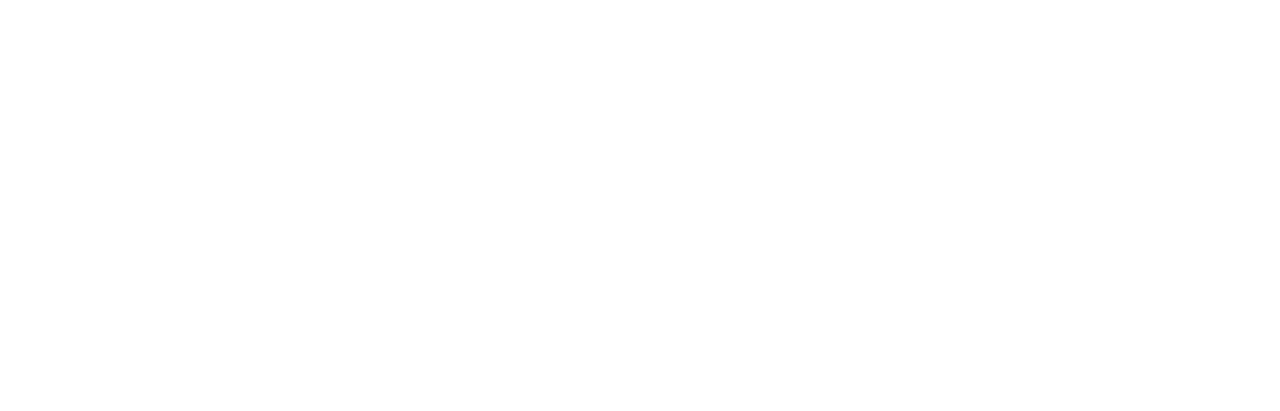
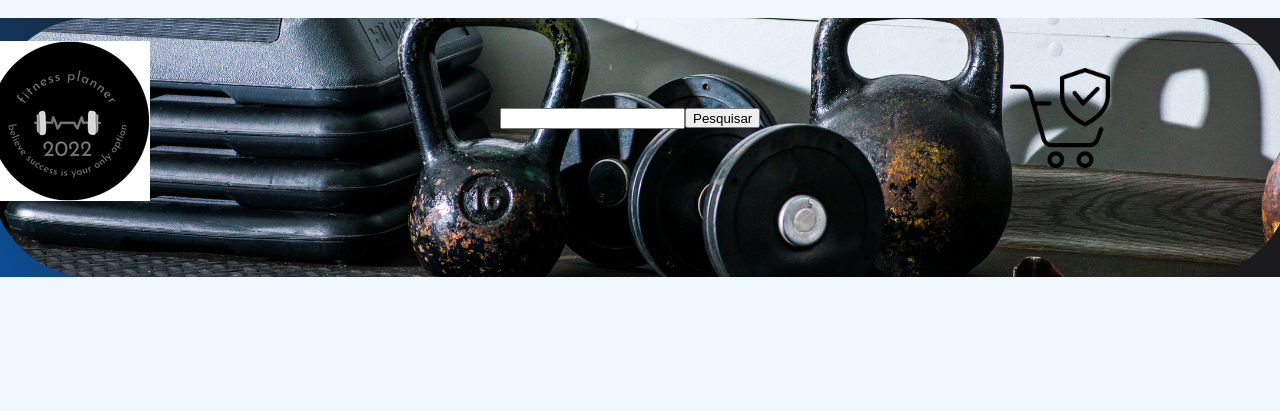
Before and after one commit to marcineiro23/atv-web1, a plain HTML site: page finalizarcompras.html in a window 1280 px wide. Drawn offline with Linux system fonts and the light colour scheme.

Commit message:
novos arquivos

```diff
--- a/carrinhodecompra.css
+++ b/carrinhodecompra.css
@@ -8,9 +8,8 @@ body {
 }
 #filho1 {
     width: 1300px;
-    height: 300px;
-    background-image:url(https://www.gsuplementos.com.br/tema/growth/img/home/banners/banner1.png);
-
+    height: 150px;
+    background-color: aliceblue;
 }
 body {
     height: 100%;
--- a/finalizarcompras.css
+++ b/finalizarcompras.css
@@ -0,0 +1,56 @@
+body {
+    display: flex;
+    justify-content: center;
+    background-color:aliceblue;
+}
+#pai2 {
+
+    width: 1300px;
+    height: 259px;
+    background-image: url(banner\ para\ site.png);
+}
+#filho6 {
+    display: flex;
+width: 500px;
+height: 700px;
+margin-top: 10px;
+}
+#filho6 {
+    display: flex;
+width: 500px;
+height: 700px;
+margin-top: 10px;
+}
+button {
+    width: 300px;
+    height: 30px;
+    margin-top: 80px;
+    }
+    #botaodepesquisa {
+        height: 20px;
+        margin-top: 90px;
+    }
+    #pesquisa {
+        width: 300px;
+        height: 300px;
+        margin-top: 90px;
+        margin-left: 350px;
+    }
+    #compra {
+        margin-top: 50px;
+        margin-left: 250px;
+
+    }
+    #logocompra {
+        width: 100px;
+        height: 100px;
+    }
+    #logo {
+        width: 350px;
+        height: 200px;
+    }
+    #logo2 {
+        margin-top: 23px;
+        width: 160px;
+        height: 160px;
+    }
--- a/finalizarcompras.html
+++ b/finalizarcompras.html
@@ -7,6 +7,42 @@
     <title></title>
 </head>
 <body>
+    <div id="padrasto">
+        <div id="pai2">
+            <div id="filho6">
+                <div id="logo"><img id="logo2" src="Elegant Fitness Planner Cover Design.png" alt=""></div>
+                <div id="pesquisa"><form action="">
+                    <input type="search" name="" id="">
+                </form></div>
+                    <button id="botaodepesquisa">Pesquisar</button>
+                <div id="compra"><img id="logocompra"src="seguro.png" alt=""></div>
+            </div>
+                </div>
+                <div id="pai">
+<div id="meupreco">
+<div></div>
+<br>
+<div></div>
+<br>
+<div></div>
+<br>
+<div></div>
+<br>
+<div></div>
+</div>
 
+<div id="resumodopedido">
+<div></div>
+<div></div>
+<div></div>
+<div></div>
+<br>
+<div></div>
+</div>
+
+                </div>
+                <div id="pai3">
+
+                </div>
 </body>
 </html>
```
